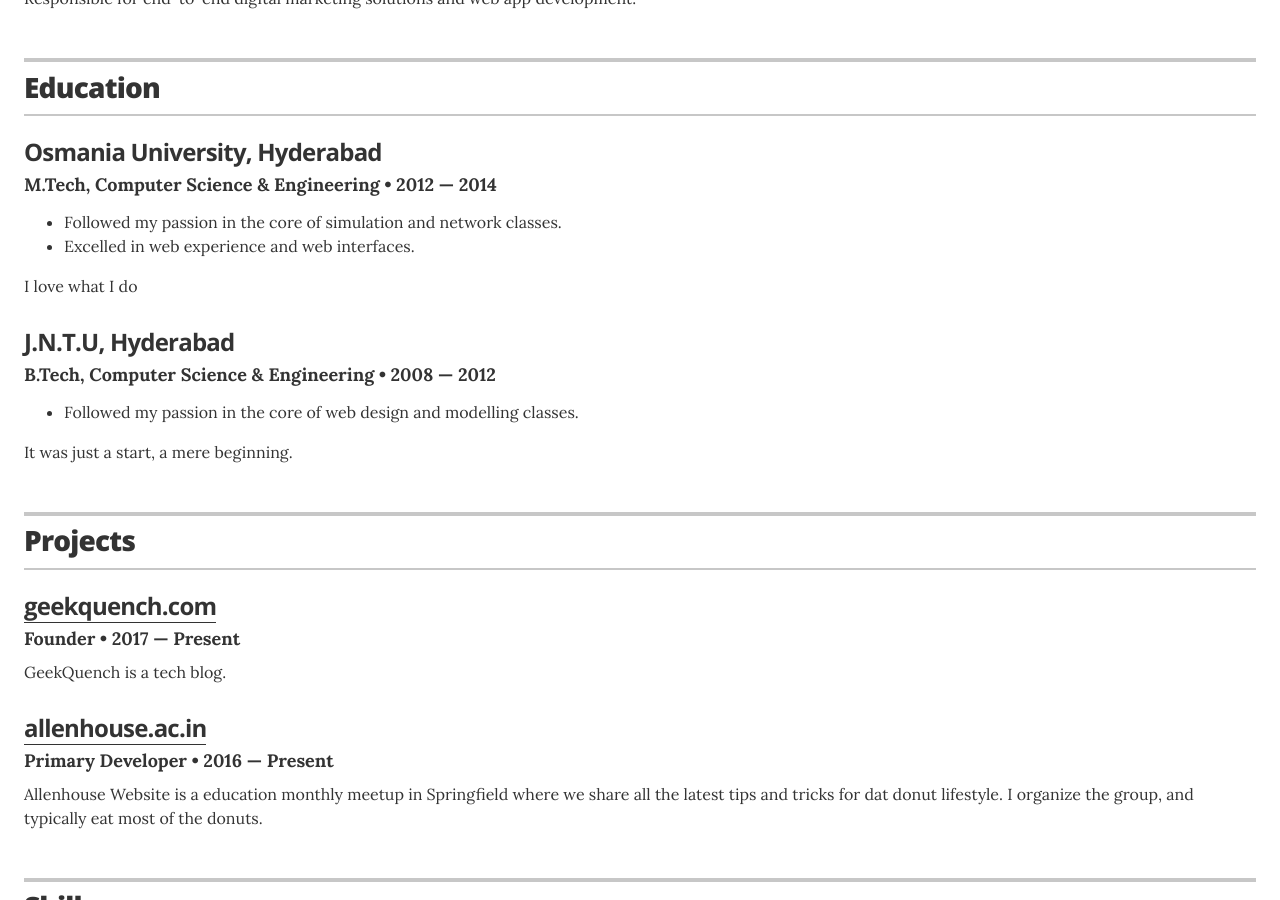
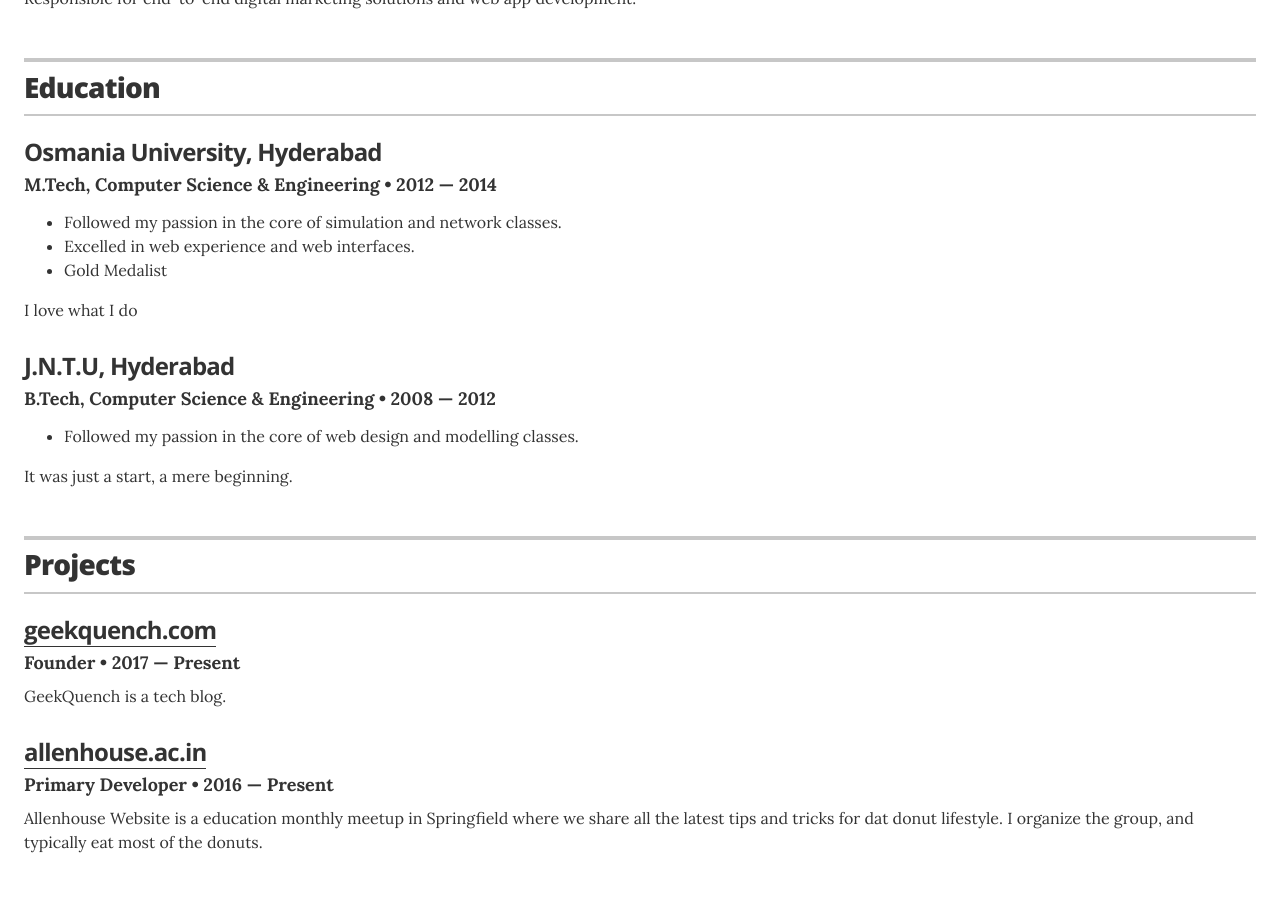
Before and after one commit to hammadmashkoor/hammadmashkoor.github.io, a Jekyll site: the page built from index.html, in a window 1280 px wide and 900 px high, scrolled down 655 px. Built offline with Jekyll 4.4.1, drawn with Linux system fonts in a browser that asks for light colours.

Commit message:
Update education.yml

```diff
--- a/_data/education.yml
+++ b/_data/education.yml
@@ -5,6 +5,7 @@
   awards:
     - award: Followed my passion in the core of simulation and network classes.
     - award: Excelled in web experience and web interfaces.
+    - award: Gold Medalist
   summary: I love what I do
 
 - degree: B.Tech, Computer Science & Engineering
```
